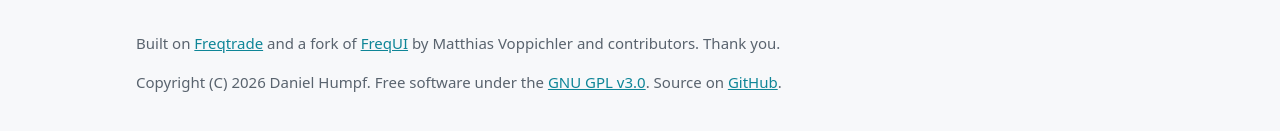
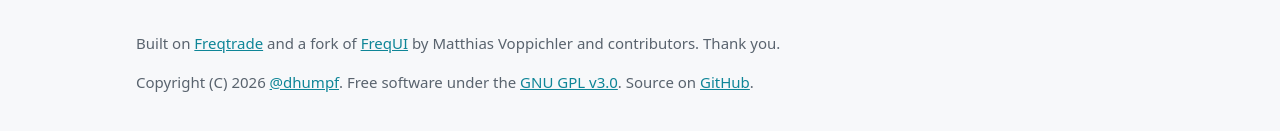
Before and after one commit to wickfleet/wickfleet, a plain HTML site: page site/index.html in a window 1280 px wide. Shown: the part 2994-3125 px from the top of the page. Drawn offline with Linux system fonts and the light colour scheme.

Commit message:
release: 2026-11-10
- docs: link the author's github profile

Source-Commit: 973f60622f5ad6bc5f0d2bac2cf735dac9a9d15a
Signed-off-by: Daniel Humpf <65317274+dhumpf@users.noreply.github.com>

```diff
--- a/site/index.html
+++ b/site/index.html
@@ -65,7 +65,7 @@ make quickstart</code></pre>
 
 <footer class="wrap foot">
   <p>Built on <a href="https://www.freqtrade.io">Freqtrade</a> and a fork of <a href="https://github.com/freqtrade/frequi">FreqUI</a> by Matthias Voppichler and contributors. Thank you.</p>
-  <p>Copyright (C) 2026 Daniel Humpf. Free software under the <a href="https://www.gnu.org/licenses/gpl-3.0.html">GNU GPL v3.0</a>. Source on <a href="https://github.com/wickfleet/wickfleet">GitHub</a>.</p>
+  <p>Copyright (C) 2026 <a href="https://github.com/dhumpf">@dhumpf</a>. Free software under the <a href="https://www.gnu.org/licenses/gpl-3.0.html">GNU GPL v3.0</a>. Source on <a href="https://github.com/wickfleet/wickfleet">GitHub</a>.</p>
 </footer>
 </body>
 </html>
```
Also changed, not shown: 1 other file.
